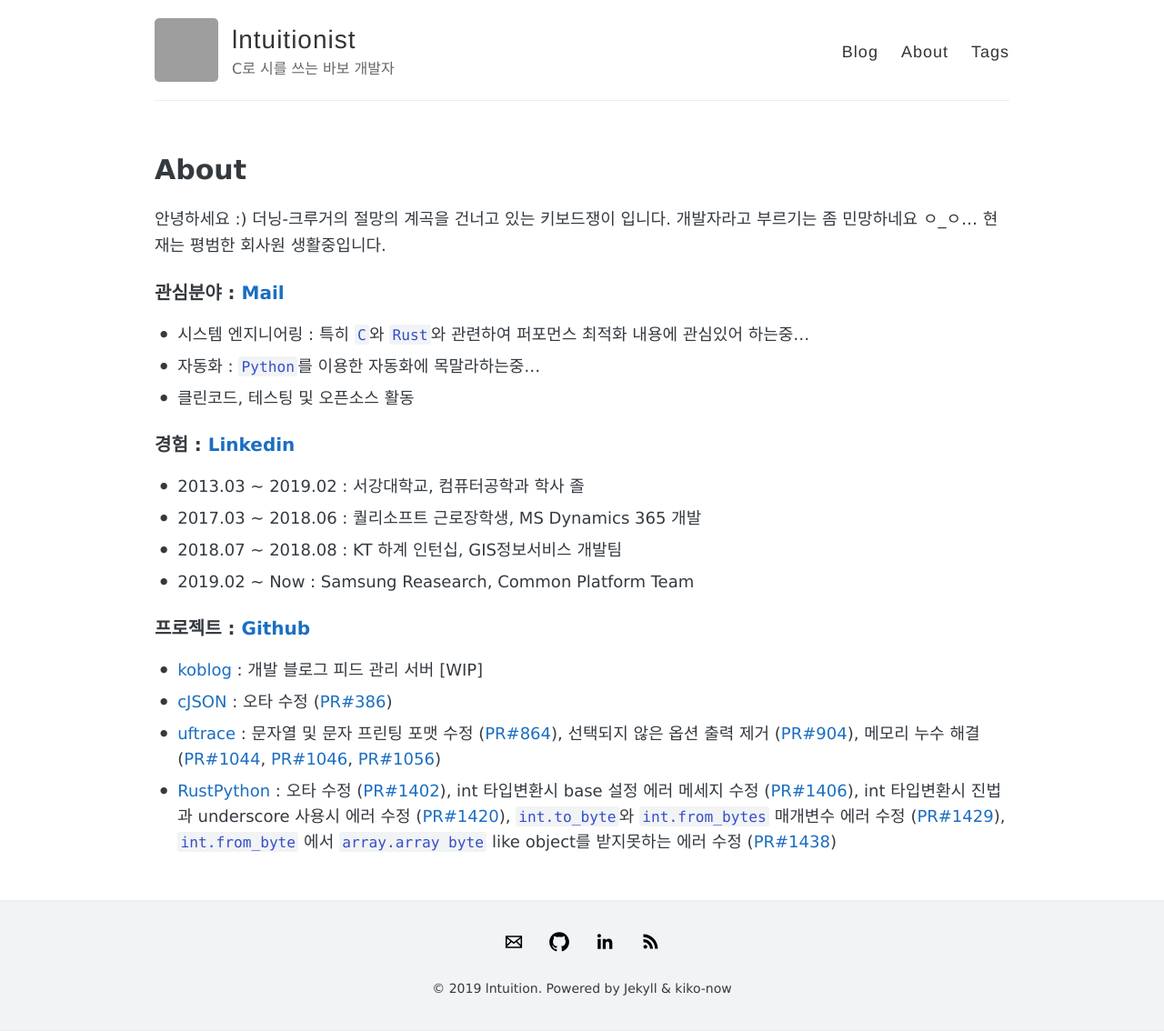
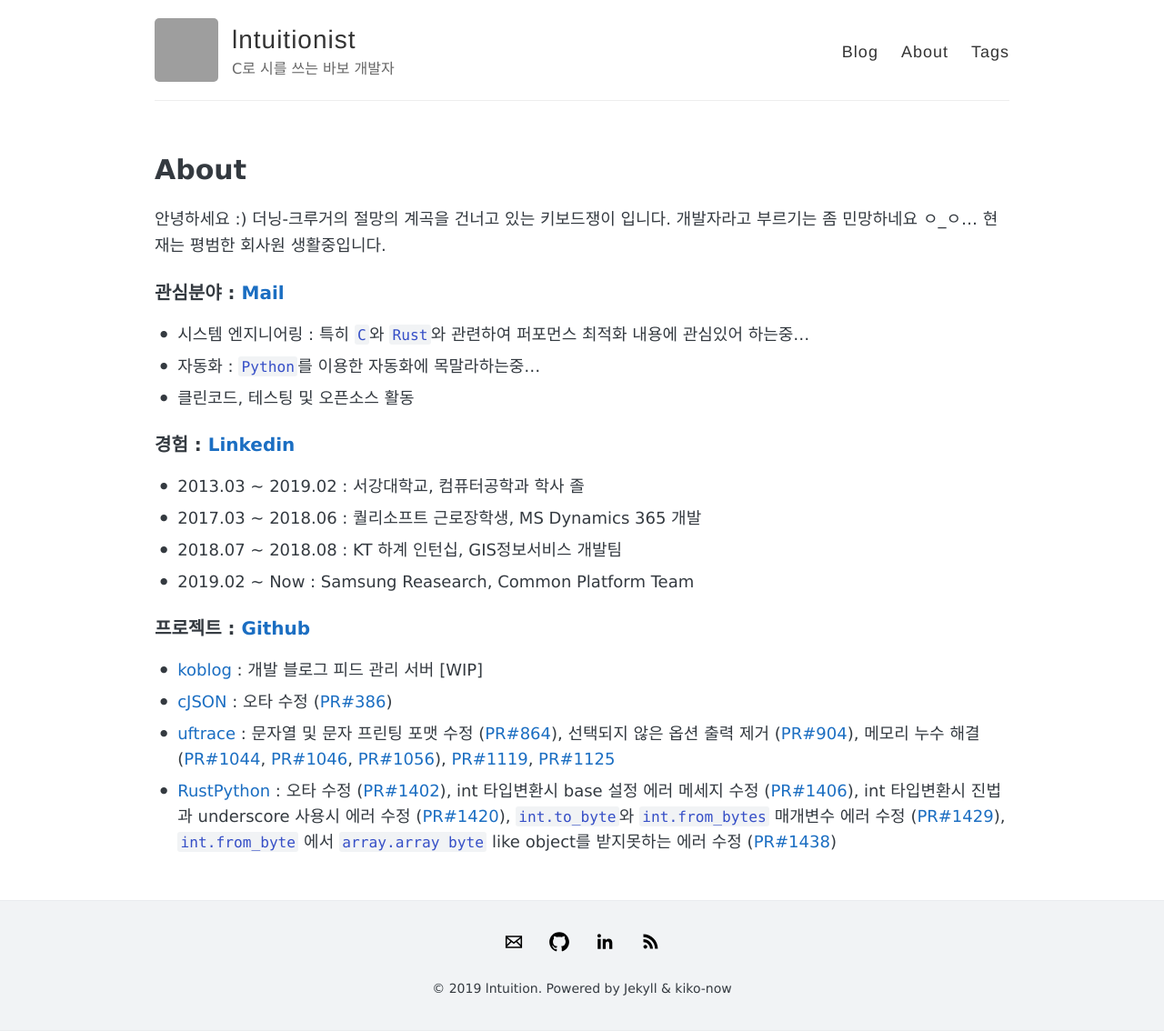
Before and after one commit to lntuition/lntuition.github.io, a Jekyll site: the page built from about.md, in a window 1280 px wide. Shown: the whole page at 91% size. Built offline with Jekyll 4.4.1, drawn with Linux system fonts in a browser that asks for light colours; some web fonts are replaced; grey boxes are pictures that could not be loaded.

Commit message:
Update project in about.md

```diff
--- a/about.md
+++ b/about.md
@@ -26,7 +26,7 @@ permalink: /about/
 - [uftrace](https://github.com/namhyung/uftrace) :
 문자열 및 문자 프린팅 포맷 수정 ([PR#864](https://github.com/namhyung/uftrace/pull/864)),
 선택되지 않은 옵션 출력 제거 ([PR#904](https://github.com/namhyung/uftrace/pull/904)),
-메모리 누수 해결 ([PR#1044](https://github.com/namhyung/uftrace/pull/1044), [PR#1046](https://github.com/namhyung/uftrace/pull/1046), [PR#1056](https://github.com/namhyung/uftrace/pull/1056))
+메모리 누수 해결 ([PR#1044](https://github.com/namhyung/uftrace/pull/1044), [PR#1046](https://github.com/namhyung/uftrace/pull/1046), [PR#1056](https://github.com/namhyung/uftrace/pull/1056)), [PR#1119](https://github.com/namhyung/uftrace/pull/1119), [PR#1125](https://github.com/namhyung/uftrace/pull/1125)
 - [RustPython](https://github.com/RustPython/RustPython) :
 오타 수정 ([PR#1402](https://github.com/RustPython/RustPython/pull/1402)),
 int 타입변환시 base 설정 에러 메세지 수정 ([PR#1406](https://github.com/RustPython/RustPython/pull/1406)),
```
